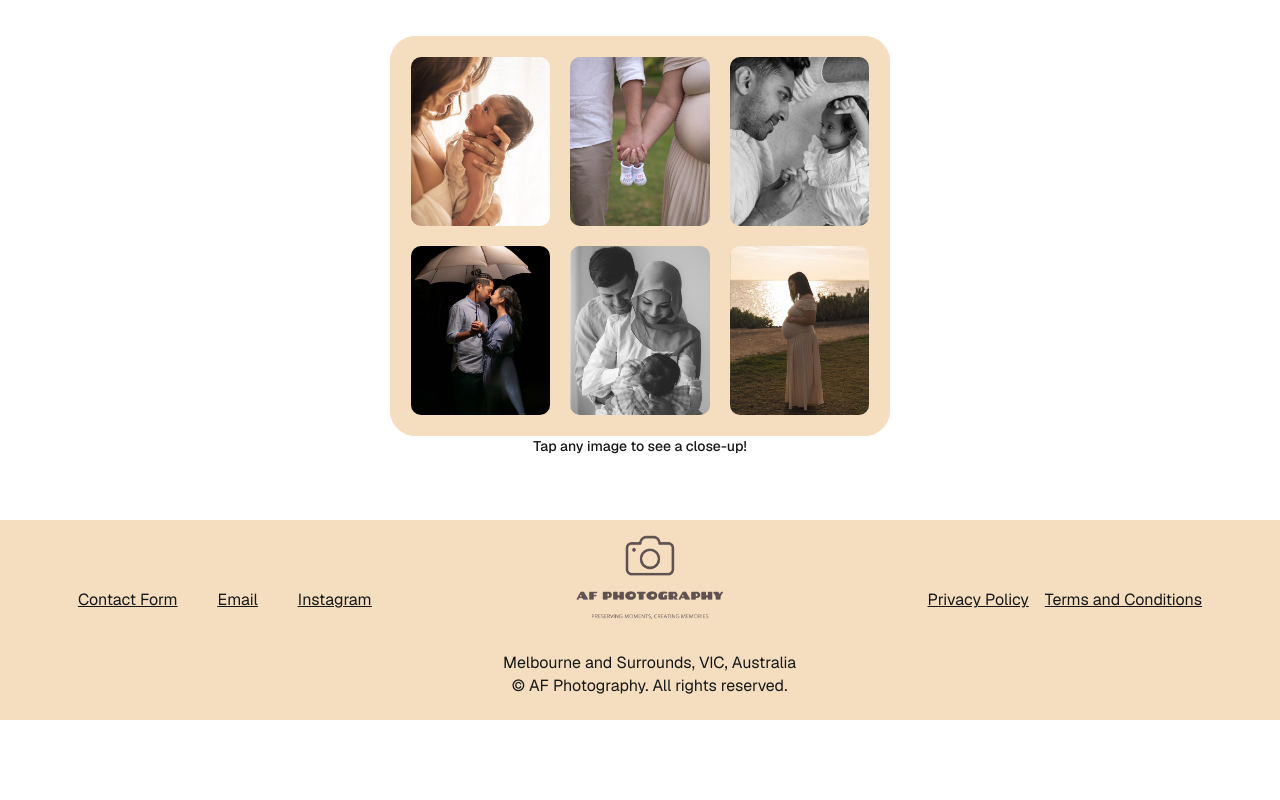
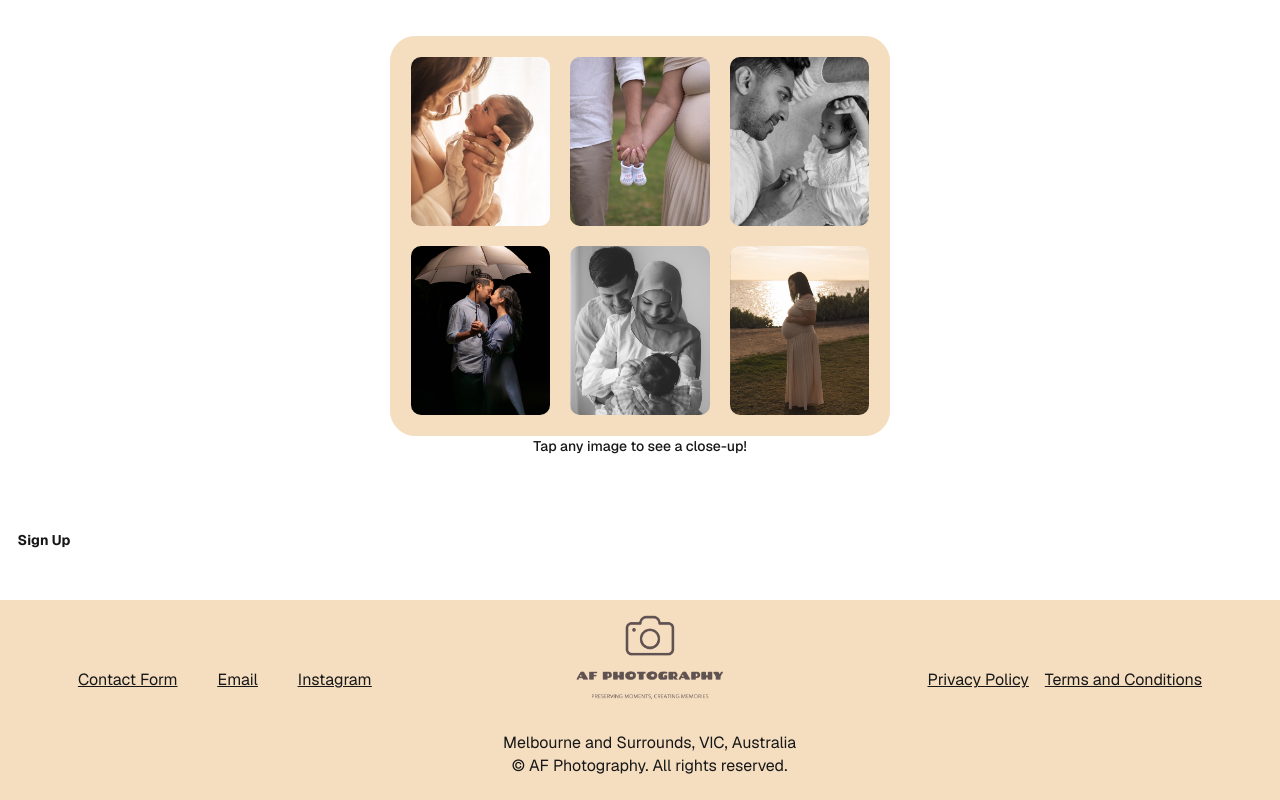
Before and after one commit to sal3190570/af-photography, a Next.js app: page / in a window 1280 px wide. Shown: the part 3098-3898 px from the top of the page. Before the commit the page ends 3818 px from the top, so only its background shows below. Built offline with nearby package versions, Linux system fonts and the light colour scheme.

Commit message:
end of day

```diff
--- /dev/null
+++ b/app/components/UI/SignUpModal.tsx
@@ -0,0 +1,33 @@
+"use client";
+import React, { useState } from "react";
+import { Modal } from "@mui/material";
+import { useDispatch, useSelector } from "react-redux";
+import { closeSignUpModal, openSignUpModal } from "@/redux/slices/modalSlice";
+import { AppDispatch, RootState } from "@/redux/Store";
+export default function SignUpModal() {
+  const isOpen = useSelector(
+    (state: RootState) => state.modals.signUpModalOpen
+  );
+  const dispatch: AppDispatch = useDispatch();
+  console.log(isOpen);
+  return (
+    <>
+      <button
+        className="w-full md:w-[88px] md:h-[40px] text-md md:text-sm font-bold bg-white rounded-full
+        mb-10 "
+        onClick={() => dispatch(openSignUpModal())}
+      >
+        Sign Up
+      </button>
+      <Modal
+        open={isOpen}
+        onClose={() => dispatch(closeSignUpModal())}
+        className="flex justify-center items-center"
+      >
+        <div className="w-[200px] h-[400px] bg-white">
+          Hello this is the signUp modal
+        </div>
+      </Modal>
+    </>
+  );
+}
--- a/app/layout.tsx
+++ b/app/layout.tsx
@@ -1,6 +1,7 @@
 import type { Metadata } from "next";
 import { Geist, Geist_Mono } from "next/font/google";
 import "./globals.css";
+import StoreProvider from "@/redux/StoreProvider";
 import Navbar from "./components/Navbar";
 
 const geistSans = Geist({
@@ -24,6 +25,7 @@
   children: React.ReactNode;
 }>) {
   return (
+    <StoreProvider>
       <html lang="en">
         <body
           className={`${geistSans.variable} ${geistMono.variable} antialiased`}
@@ -32,5 +34,6 @@
           {children}
         </body>
       </html>
+    </StoreProvider>
   );
 }
--- a/app/page.tsx
+++ b/app/page.tsx
@@ -3,6 +3,7 @@
 import HomePageEssenceOfPhotography from "./components/HomePageEssenceOfPhotography";
 import Footer from "./components/Footer";
 import HomePageFollow from "./components/HomePageFollow";
+import SignUpModal from "./components/UI/SignUpModal";
 
 export default function Home() {
   return (
@@ -11,6 +12,7 @@
       <HomePageIntro />
       <HomePageEssenceOfPhotography />
       <HomePageFollow />
+      <SignUpModal />
       <Footer bg="bg-[#f5dec0]" />
     </>
   );
--- a/package.json
+++ b/package.json
@@ -13,6 +13,7 @@
     "@emotion/styled": "^11.14.1",
     "@mui/icons-material": "^7.2.0",
     "@mui/material": "^7.2.0",
+    "@reduxjs/toolkit": "^2.8.2",
     "framer-motion": "^12.23.11",
     "hamburger-react": "^2.5.2",
     "motion": "^12.23.12",
@@ -20,7 +21,8 @@
     "next": "15.3.5",
     "react": "^19.0.0",
     "react-dom": "^19.0.0",
-    "react-icons": "^5.5.0"
+    "react-icons": "^5.5.0",
+    "react-redux": "^9.2.0"
   },
   "devDependencies": {
     "@eslint/eslintrc": "^3",
--- /dev/null
+++ b/redux/Store.ts
@@ -0,0 +1,9 @@
+import { configureStore } from "@reduxjs/toolkit";
+import modalSlice from "./slices/modalSlice";
+export const store = configureStore({
+  reducer: { modals: modalSlice },
+});
+// Infer the `RootState` and `AppDispatch` types from the store itself
+export type RootState = ReturnType<typeof store.getState>;
+// Inferred type: {posts: PostsState, comments: CommentsState, users: UsersState}
+export type AppDispatch = typeof store.dispatch;
--- /dev/null
+++ b/redux/StoreProvider.tsx
@@ -0,0 +1,10 @@
+"use client";
+import React from "react";
+import { Provider } from "react-redux";
+import { store } from "./Store";
+interface StoreProviderProps {
+  children: React.ReactNode;
+}
+export default function StoreProvider({ children }: StoreProviderProps) {
+  return <Provider store={store}>{children}</Provider>;
+}
--- /dev/null
+++ b/redux/slices/modalSlice.ts
@@ -0,0 +1,35 @@
+import { createSlice } from "@reduxjs/toolkit";
+
+const initialState = {
+  signUpModalOpen: false,
+  logInModalOpen: false,
+};
+
+const modalSlice = createSlice({
+  name: "modals",
+  initialState,
+  reducers: {
+    openSignUpModal: (state) => {
+      state.signUpModalOpen = true;
+    },
+    closeSignUpModal: (state) => {
+      state.signUpModalOpen = false;
+    },
+
+    openLogInModal: (state) => {
+      state.logInModalOpen = true;
+    },
+    closeLogInModal: (state) => {
+      state.logInModalOpen = false;
+    },
+  },
+});
+
+export const {
+  openSignUpModal,
+  closeSignUpModal,
+  openLogInModal,
+  closeLogInModal,
+} = modalSlice.actions;
+
+export default modalSlice.reducer;
```
Also changed, not shown: 1 other file (tests, documents, lock files or other folders). Lines whose indentation alone changed are shown as unchanged.
